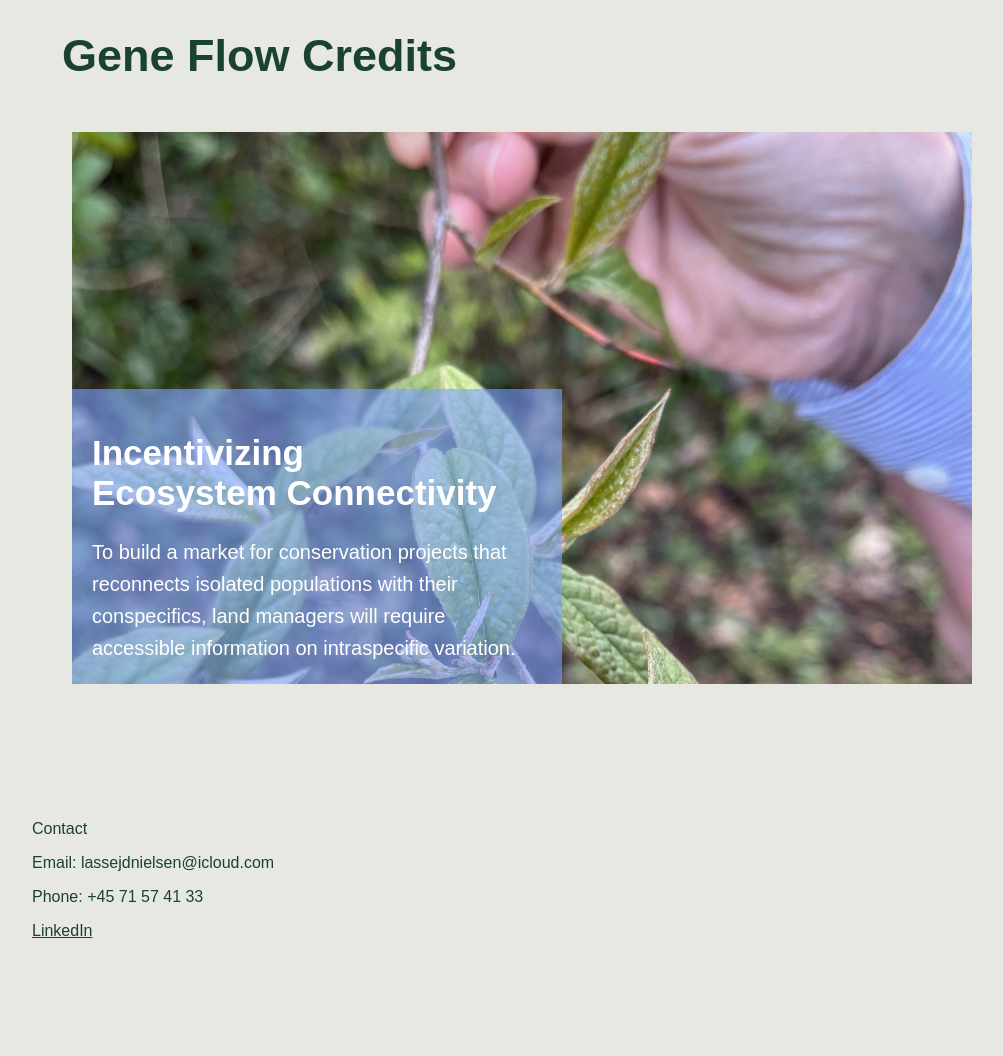
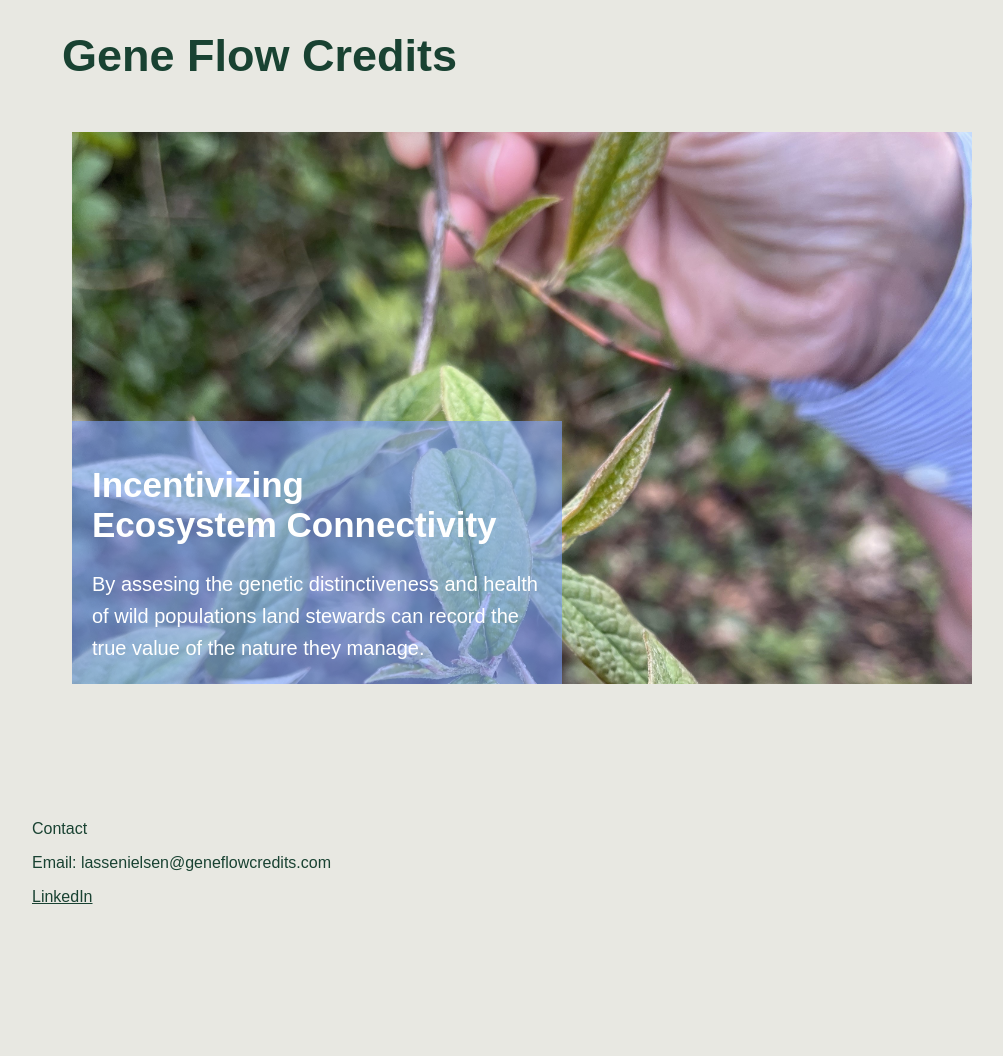
Before and after one commit to ljdnielsen/environmentalresearch-tech.github.io, a Jekyll site: the page built from README.md, in a window 1280 px wide. Shown: the whole page, without its empty margins (118-1121 px from the left). Built offline with Jekyll 4.4.1, drawn with Linux system fonts in a browser that asks for light colours; our own code applies the rules of GitHub Pages for plain Markdown files; after the commit the page ends 1022 px from its top, so only the background shows below that.

Commit message:
updated contact information and tag line.

```diff
--- a/_layouts/default.html
+++ b/_layouts/default.html
@@ -82,14 +82,13 @@
         <div class="text-overlay">
             <h1>Incentivizing<br>
                 Ecosystem Connectivity</h1>
-            <text>To build a market for conservation projects that reconnects isolated populations with their conspecifics, land managers will require accessible information on intraspecific variation.</text>
+            <text>By assesing the genetic distinctiveness and health of wild populations land stewards can record the true value of the nature they manage.</text>
         </div>
     </div>
     <footer>
         <p>Contact</p>
-        <p>Email: lassejdnielsen@icloud.com</p>
-        <p>Phone: +45 71 57 41 33</p>
-        <a href="https://www.linkedin.com/in/lasse-j-d-nielsen-458b49233" class="styled-link">LinkedIn</p>
+        <p>Email: lassenielsen@geneflowcredits.com</p>
+        <a href="https://www.linkedin.com/company/gene-flow-credits" class="styled-link">LinkedIn</p>
     </footer>
 </body>
 </html>
```
